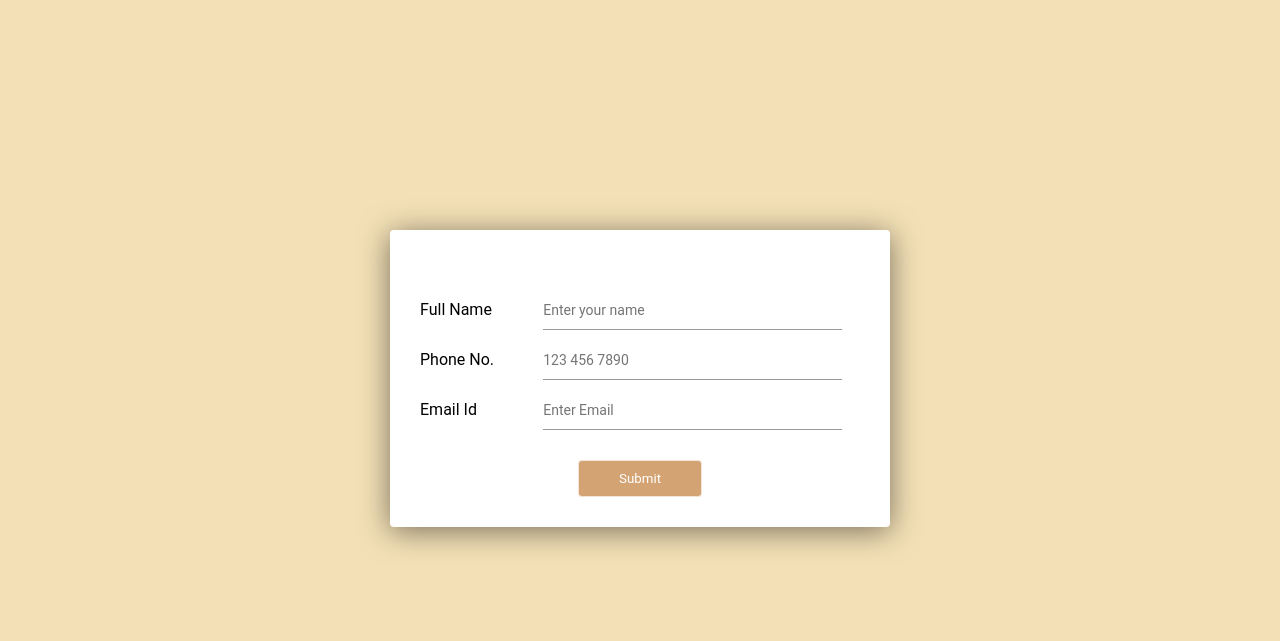
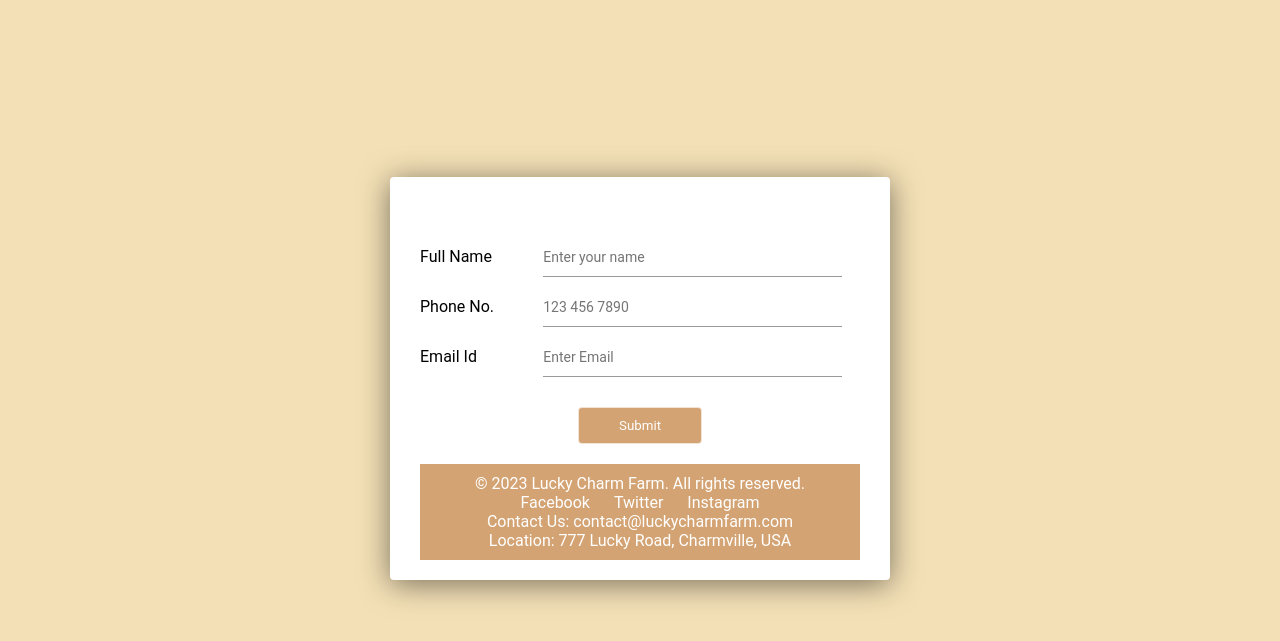
Before and after one commit to IanDhar/CS20MidtermProject, a plain HTML site: page contact.html in a window 1280 px wide. Shown: the part 271-912 px from the top of the page. Drawn offline with nearby package versions, Linux system fonts and the light colour scheme.

Commit message:
Update contact.html to have footer

```diff
--- a/contact.html
+++ b/contact.html
@@ -161,6 +161,17 @@
 
             <button id="submit-button">Submit</button>
             <span id="submit-error"></span>
+            <footer>
+                &copy; 2023 Lucky Charm Farm. All rights reserved.
+                <br>
+                <a href="#">Facebook</a>
+                <a href="#">Twitter</a>
+                <a href="#">Instagram</a>
+                <br>
+                Contact Us: contact@luckycharmfarm.com
+                <br>
+                Location: 777 Lucky Road, Charmville, USA
+            </footer>
 
             <script>
                 $(document).ready(function () {
```
